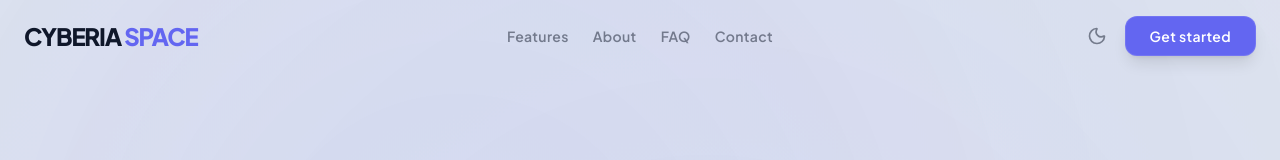
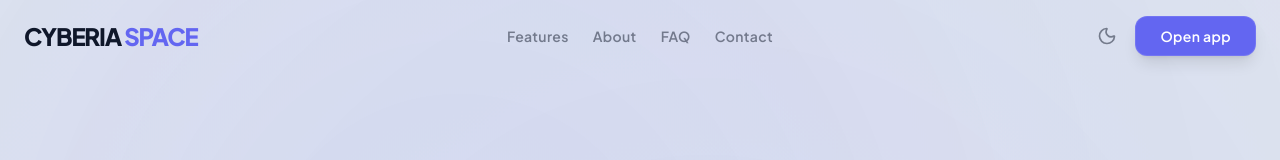
Before and after one commit to anas1412/cyberiaspace, a React (Vite) app: page / in a window 1280 px wide. Shown: the top 160 px of the page. Built offline with nearby package versions, Linux system fonts and the light colour scheme.

Commit message:
fix: nav button to 'Open app'

```diff
--- a/src/components/Navigation.tsx
+++ b/src/components/Navigation.tsx
@@ -79,7 +79,7 @@ const Navigation: React.FC<NavigationProps> = ({ isHomepage = false }) => {
             href="/home"
             className="h-10 px-6 bg-[var(--accent)] hover:bg-[var(--accent-secondary)] text-[var(--accent-contrast)] rounded-xl text-sm font-semibold tracking-wide transition-all shadow-lg shadow-[var(--accent)]/20 hover:shadow-[var(--accent)]/40 flex items-center justify-center border border-white/10 gap-2 group"
           >
-            Get started
+            Open app
           </a>
         </div>
 
@@ -146,7 +146,7 @@ const Navigation: React.FC<NavigationProps> = ({ isHomepage = false }) => {
               </button>
 
               <a href="/home" className="w-full py-3 bg-[var(--accent)] text-[var(--accent-contrast)] rounded-xl text-sm font-semibold transition-all text-center flex items-center justify-center gap-2 group">
-                Get started
+                Open app
               </a>
             </div>
           </motion.div>
```
